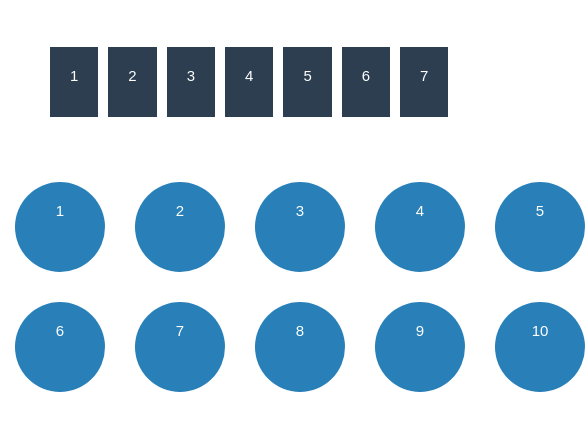
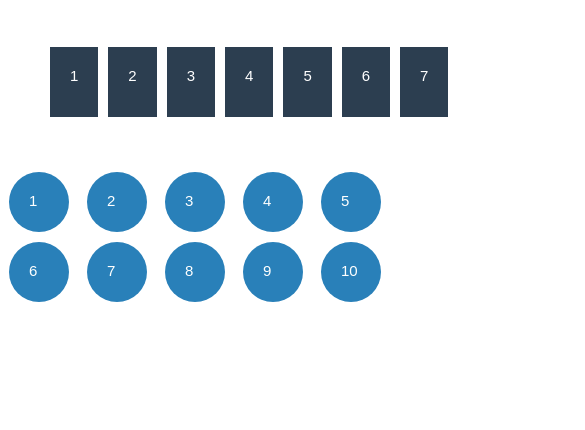
Before and after one commit to elidvenega/flex-and-grid, a plain HTML site: page index.html in a window 390 px wide. Shown: the part 80-510 px from the top of the page, 585 px wide, since content can reach past the window. Drawn offline with Linux system fonts and the light colour scheme.

Commit message:
change a couple of things

```diff
--- a/css/style.css
+++ b/css/style.css
@@ -40,6 +40,9 @@ h1 {
 .container-2 {
     display: grid;
     grid-template-columns: repeat(5, 1fr);
+    gap: 1;
+    /* grid-template-rows: 25% 100px auto; */
+    /* align-items: stretch; */
 }
 
 .grid {
@@ -51,8 +54,9 @@ h1 {
     margin: 15px;
     height: 50px;
     width: 50px;
-    text-align: center;
-    align-items: center;
+    justify-self: center;
+    /* text-align: center;
+    align-items: center; */
 }
 
 /* mobile */
@@ -74,4 +78,25 @@ h1 {
         margin: 5px;
 
     }
+    .container-2 {
+        display: grid;
+        grid-template-columns: repeat(5, 1fr);
+        gap: 1;
+        /* grid-template-rows: 25% 100px auto; */
+        /* align-items: stretch; */
+    }
+
+    .grid {
+        background-color: #2980b9;
+        border-radius: 50%;
+        color: #ffffff;
+        padding: 20px;
+        font-size: 15px;
+        margin: 5px;
+        height: 20px;
+        width: 20px;
+        justify-self: center;
+        /* text-align: center;
+        align-items: center; */
+    }
 }
```
